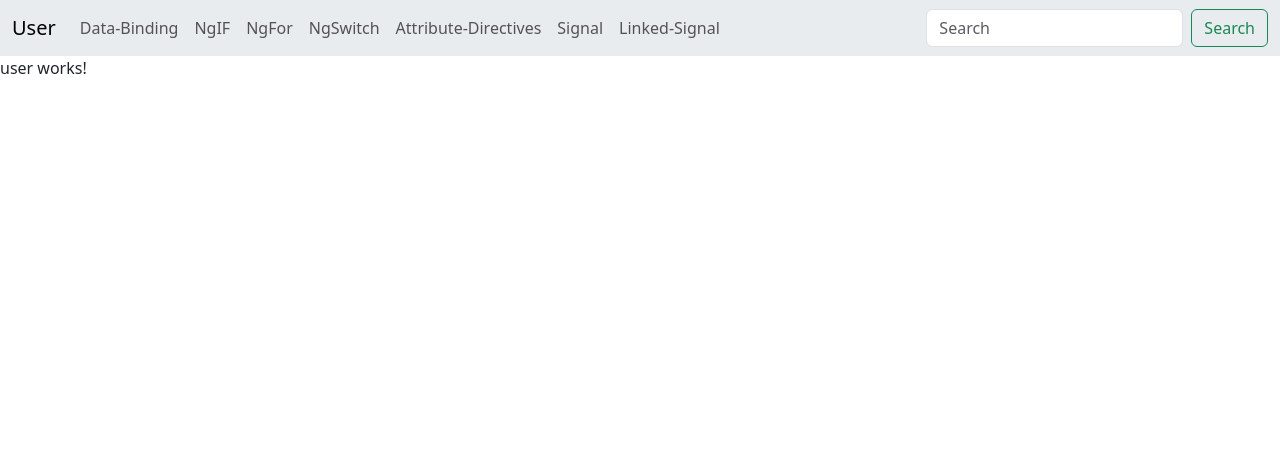
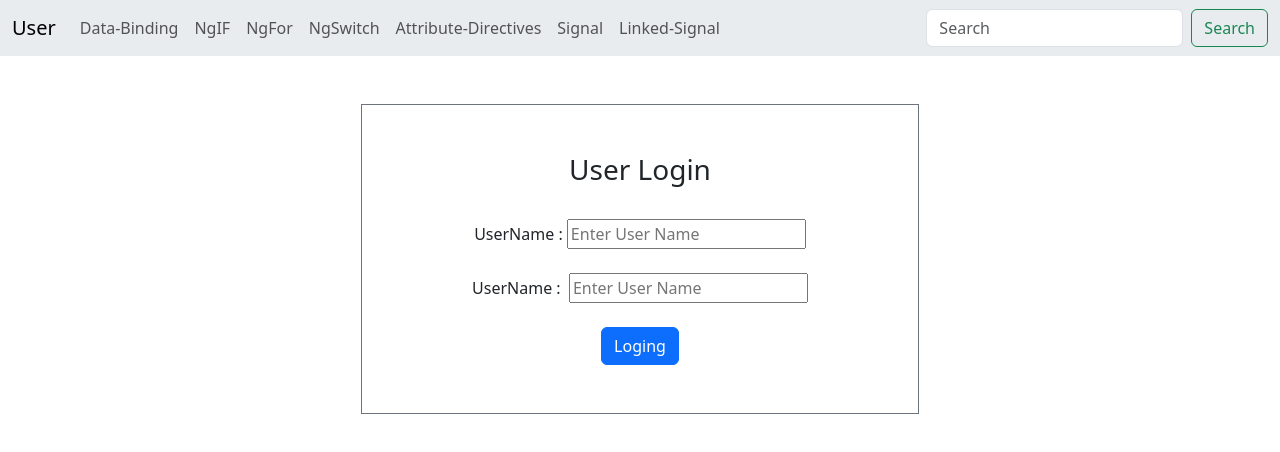
Before and after one commit to Veeresh-Abbili/Angular19-tutorial, an Angular app: page / in a window 1280 px wide. Shown: the top 452 px of the page. Built offline with nearby package versions, Linux system fonts and the light colour scheme.

Commit message:
router navigation implemented with the user login

```diff
--- a/src/app/components/user/user.component.html
+++ b/src/app/components/user/user.component.html
@@ -1 +1,11 @@
-<p>user works!</p>
+<!-- <p>user works!</p> -->
+<div class="container d-flex justify-content-center mt-5" style="height: 100%;">
+    <div class="text-center w-50 p-5 border border-secondary">
+        <h3>User Login</h3><br>
+        <label for="">UserName :</label>&nbsp;<input type="text" placeholder="Enter User Name"><br><br>
+        <label for="">UserName :</label>&nbsp; <input type="text" placeholder="Enter User Name"><br><br>
+        <!-- <button class="btn btn-primary" routerLink="/data-binding">Loging</button> -->
+        <button class="btn btn-primary" (click)="login()">Loging</button>
+
+    </div>
+</div>
--- a/src/app/components/user/user.component.ts
+++ b/src/app/components/user/user.component.ts
@@ -1,4 +1,5 @@
 import { Component } from '@angular/core';
+import { Router, RouterLink } from "@angular/router";
 
 @Component({
   selector: 'app-user',
@@ -8,4 +9,13 @@ import { Component } from '@angular/core';
 })
 export class UserComponent {
 
+  constructor(private router:Router){}
+
+  login(){
+    // user verification logic
+    // this.router.navigateByUrl('data-binding');
+    this.router.navigate(['data-binding']);
+  }
+
+
 }
```
